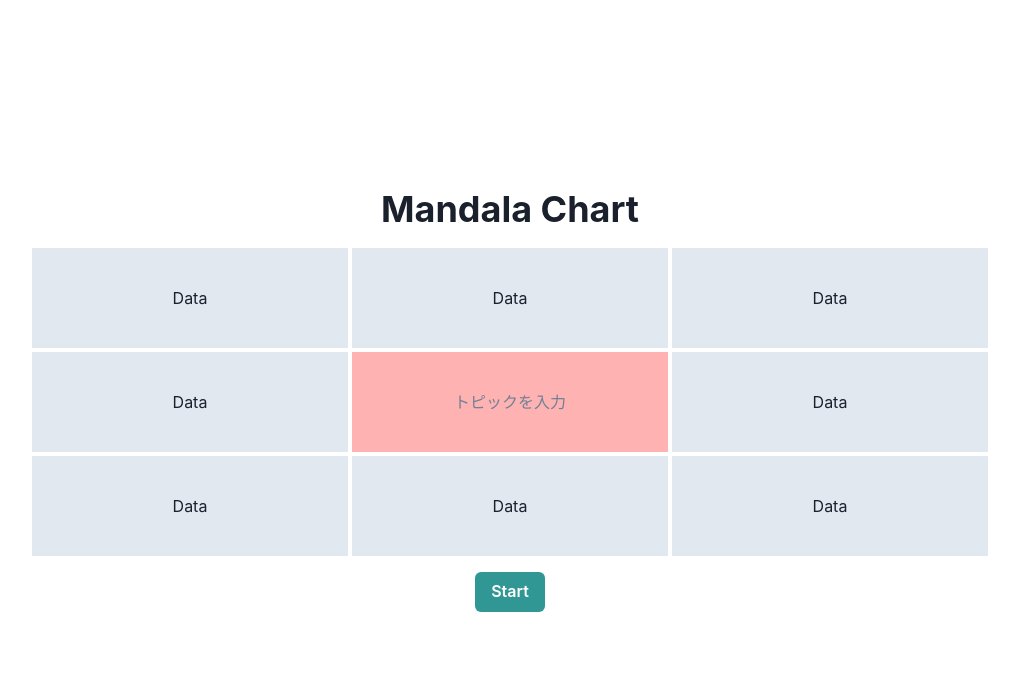
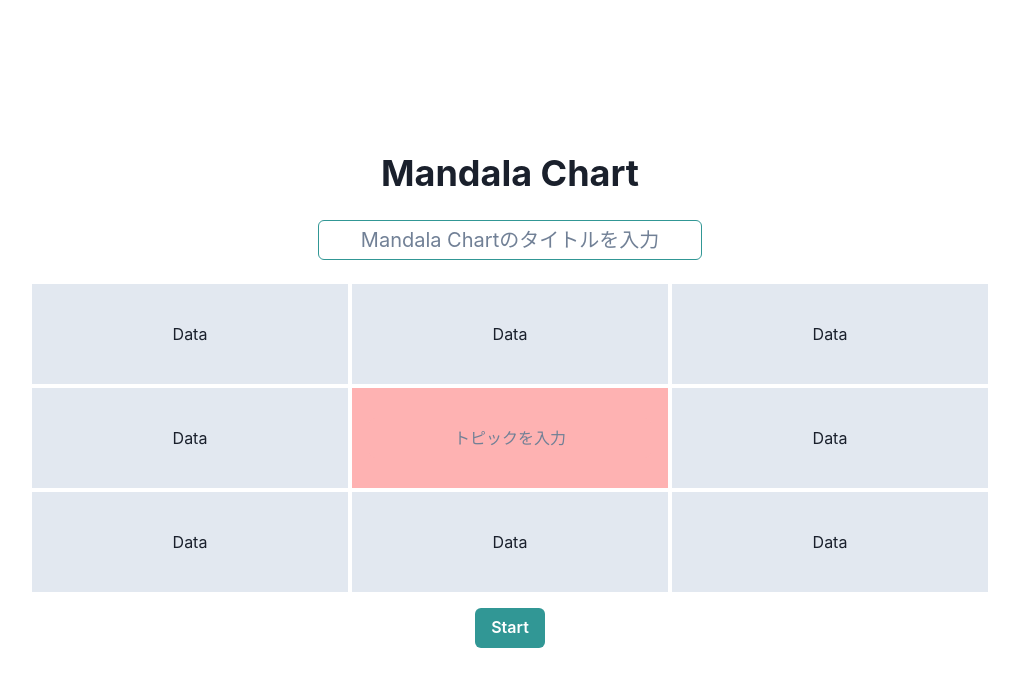
Before and after one commit to bootcamp-3-Team-A/logiapp, a Next.js app in the folder client/: page /mandala in a window 1280 px wide. Shown: the top 686 px of the page, without its empty margins (130-1149 px from the left). Built offline with nearby package versions, Linux system fonts and the light colour scheme.

Commit message:
feat:マンダラートのタイトル入力スペースを作成した

```diff
--- a/client/pages/mandala.tsx
+++ b/client/pages/mandala.tsx
@@ -57,6 +57,18 @@
         <Heading as="h1" size="xl" mb="4">
           Mandala Chart
         </Heading>
+        <Input
+          placeholder="Mandala Chartのタイトルを入力"
+          onChange={(e) => setTopic(e.target.value)}
+          borderColor="teal.500"
+          textAlign="center"
+          fontSize="xl"
+          p="4"
+          borderRadius="md"
+          width="30%"
+          mt="2"
+          mb="6"
+        />
         <Box display="grid" gridTemplateColumns="repeat(3, 1fr)" gridGap="4px">
           {Array.from({ length: 9 }).map((_, index) => (
             <Box
```
